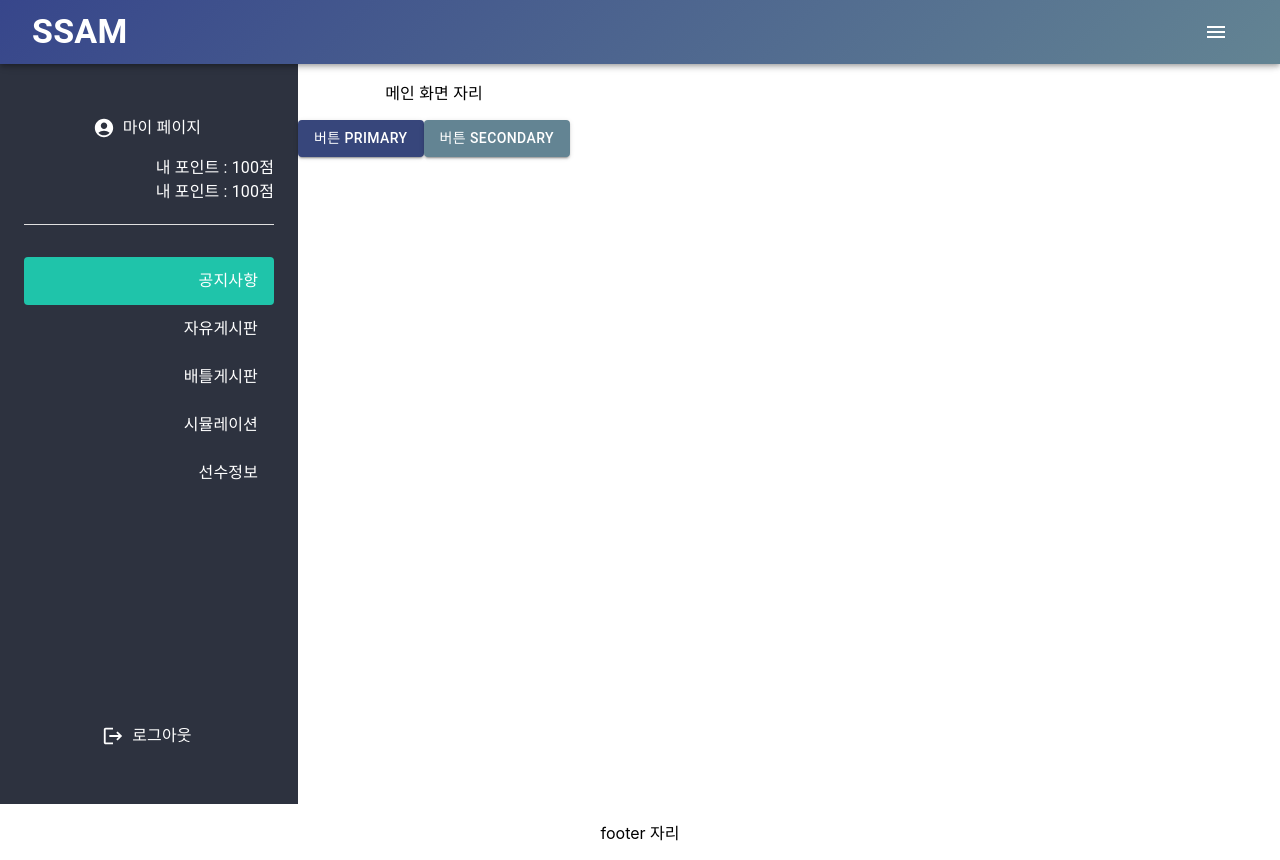
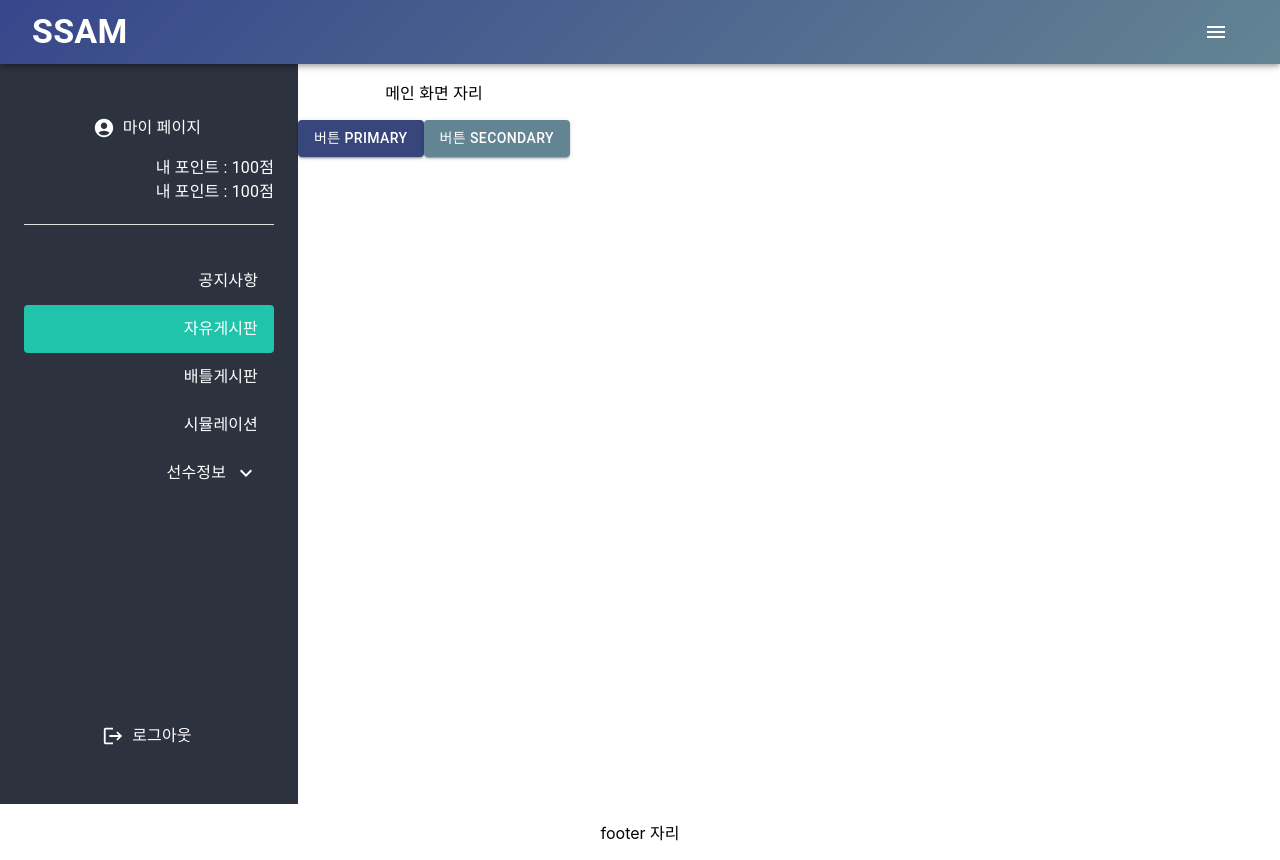
Before and after one commit to tekies09/ssafy-ssam, a React (Create React App) app in the folder Frontend/: page / in a window 1280 px wide. Built offline with nearby package versions, Linux system fonts and the light colour scheme.

Commit message:
[FE] :sparkles: feat: Add nested list of player info

```diff
--- a/Frontend/src/components/Sidebar.jsx
+++ b/Frontend/src/components/Sidebar.jsx
@@ -2,27 +2,30 @@ import React, { useState } from "react";
 import "./Sidebar.css";
 
 import { Box, Divider, Button, Typography, Drawer } from "@mui/material";
-import { List, ListItem, ListItemText } from "@mui/material";
+import { List, ListItem, ListItemText, Collapse } from "@mui/material";
 import AccountCircleIcon from "@mui/icons-material/AccountCircle";
 import LogoutIcon from "@mui/icons-material/Logout";
+import ExpandLess from "@mui/icons-material/ExpandLess";
+import ExpandMore from "@mui/icons-material/ExpandMore";
 
 const Sidebar = props => {
-  const [selectedIndex, setSelectedIndex] = React.useState(0);
+  const [selectedIndex, setSelectedIndex] = useState(1);
+  const [playerInfoOpen, setPlayerInfoOpen] = React.useState(false);
 
   const handleMenuClick = (event, index) => {
     setSelectedIndex(index);
+
+    if (index === 4) {
+      setPlayerInfoOpen(!playerInfoOpen);
+    } else {
+      setPlayerInfoOpen(false);
+    }
   };
 
   const sidebarWidth = 250;
   const myPoint = 100;
   // 로그인한 경우 => "나만의 팀" 메뉴 추가
-  const menus = [
-    "공지사항",
-    "자유게시판",
-    "배틀게시판",
-    "시뮬레이션",
-    "선수정보",
-  ];
+  const menus = ["공지사항", "자유게시판", "배틀게시판", "시뮬레이션"];
 
   return (
     <Box
@@ -86,6 +89,30 @@ const Sidebar = props => {
               <ListItemText align="right" primary={text} />
             </ListItem>
           ))}
+          {/* 선수정보 메뉴 */}
+          <ListItem
+            sx={{ borderRadius: 1 }}
+            button
+            selected={selectedIndex === 4}
+            onClick={event => handleMenuClick(event, 4)}
+            key="선수정보"
+            color="white"
+            className="nav-item"
+          >
+            <ListItemText sx={{ mr: 1 }} align="right" primary="선수정보" />
+            {playerInfoOpen ? <ExpandLess /> : <ExpandMore />}
+          </ListItem>
+          {/* 선수정보 하위 메뉴 */}
+          <Collapse in={playerInfoOpen} timeout="auto" unmountOnExit>
+            <List component="div" disablePadding>
+              <ListItem sx={{ borderRadius: 1 }} button key="타자">
+                <ListItemText align="right" primary="타자" />
+              </ListItem>
+              <ListItem sx={{ borderRadius: 1 }} button key="투수">
+                <ListItemText align="right" primary="투수" />
+              </ListItem>
+            </List>
+          </Collapse>
         </List>
       </div>
 
```
